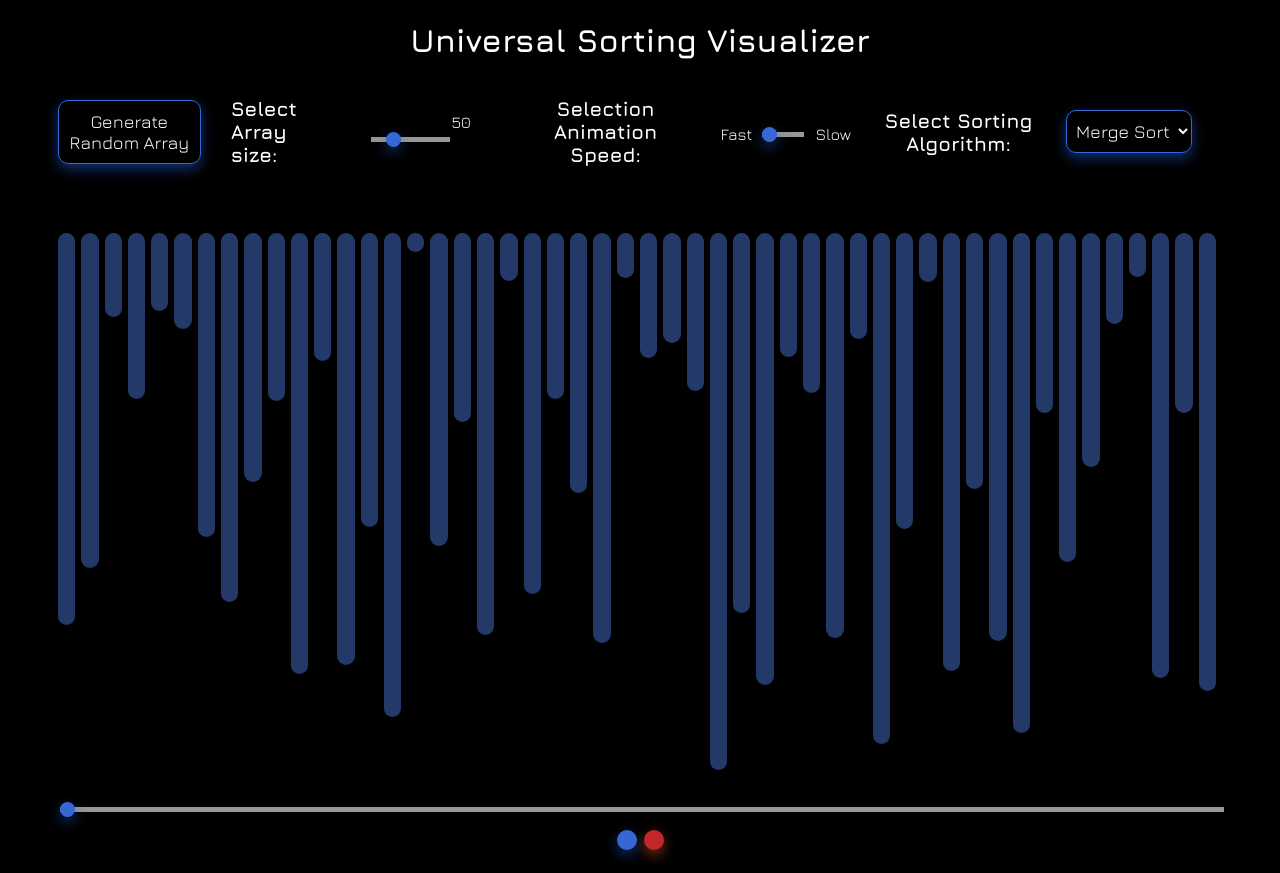
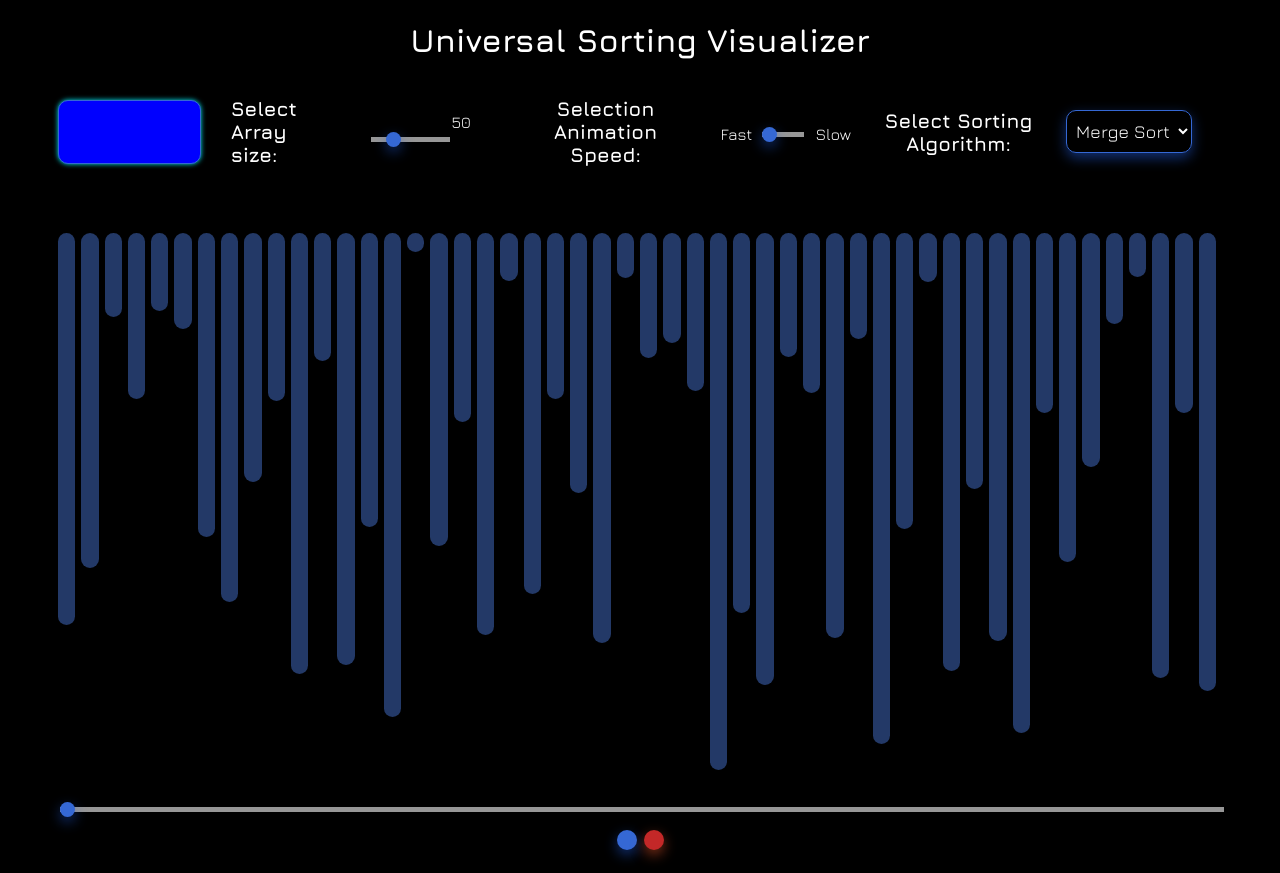
Before and after one commit to Syndicate555/Sorting-Algorithm-Visualizer, a website with bundled scripts: page index.html in a window 1280 px wide. In both pictures the pointer is over the button "Generate Random Array". Built offline with nearby package versions, Linux system fonts and the light colour scheme; some icons are missing.

Commit message:
Update style.css

```diff
--- a/assets/style.css
+++ b/assets/style.css
@@ -146,6 +146,11 @@ input.slider {
   cursor: pointer;
   font-size: large;
 }
+.btn:hover {
+  background: blue;
+  color: blue;
+  box-shadow: 0 0 5px #03e9f4;
+}
 .btn-primary {
   background-color: #3568d4;
   color: #fff;
```
